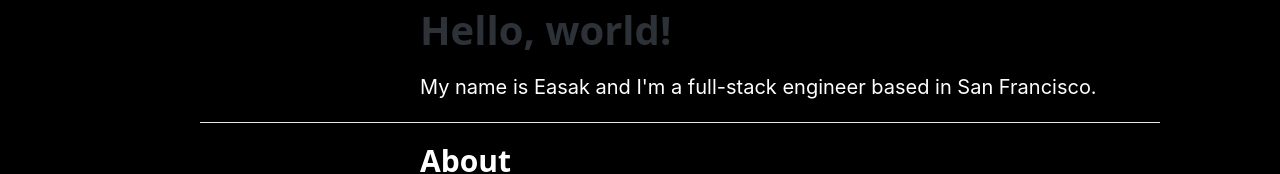
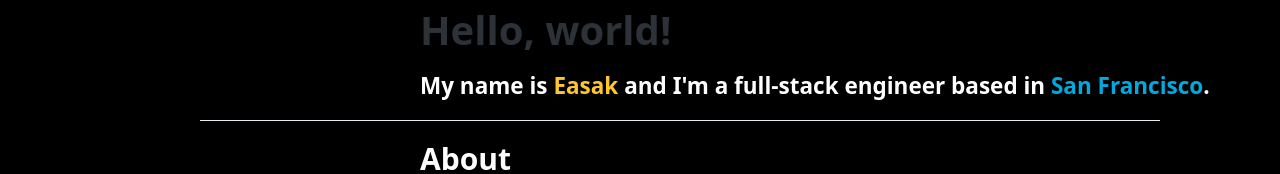
Before and after one commit to ehong07/page, a React (Vite) app in the folder app/: page / in a window 1280 px wide. Shown: the part 303-477 px from the top of the page. Built offline with nearby package versions, Linux system fonts and the light colour scheme; grey boxes are pictures that could not be loaded.

Commit message:
add accent colors to into

```diff
--- a/app/src/App.jsx
+++ b/app/src/App.jsx
@@ -9,7 +9,11 @@ function App() {
         <Picture />
         <Typewriter text="Hello, world!" delay={100} />
         <div className="container">
-          <p className="text">My name is Easak and I&apos;m a full-stack engineer based in San Francisco.</p>
+          <h5 className="text">My name is&nbsp;
+            <span style={{ color: '#FFC72C' }}>Easak</span>
+            &nbsp;and I&apos;m a full-stack engineer based in&nbsp;
+            <span style={{ color: '#00A9E0' }}>San Francisco</span>.
+          </h5>
         </div>
       </section>
       <hr className="linebreak" />
```
